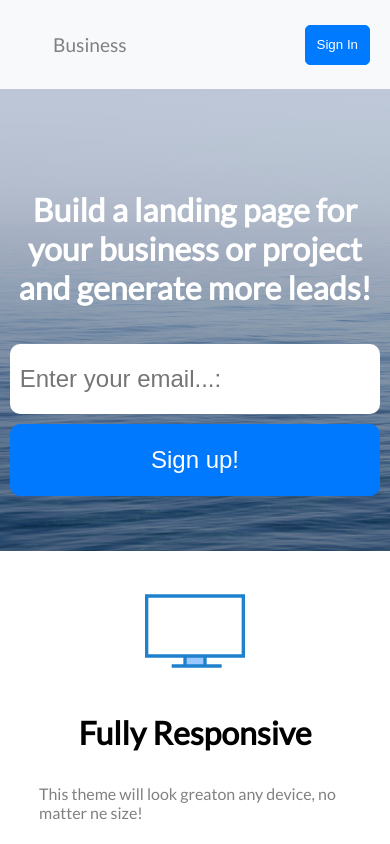
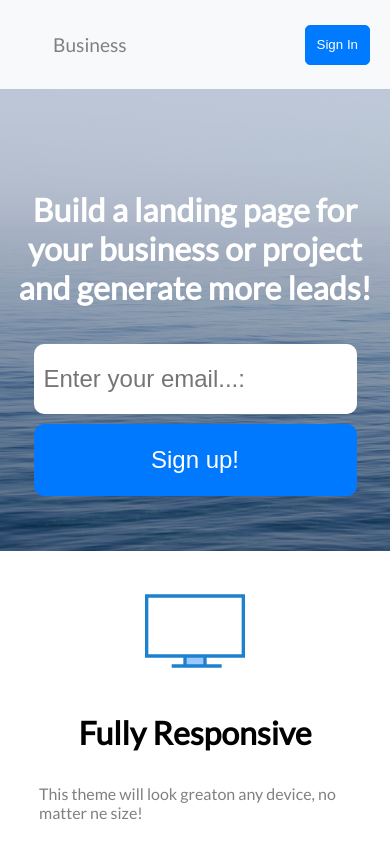
Before and after one commit to lemuras/svetaine20, a website: page naujas.html in a window 390 px wide. Shown: the top 844 px of the page. Drawn offline with Linux system fonts and the light colour scheme.

Commit message:
paturbintas mobile

```diff
--- a/style.css
+++ b/style.css
@@ -40,6 +40,11 @@ form {
   -ms-flex-pack: center;
   -ms-flex-line-pack: center;
   align-content: center;
+  top: 0;
+  bottom: 0;
+  right: 0;
+  left: 0;
+  margin: 0 auto;
   margin-bottom: 50px; }
 
 input, .vanduo button {
```
Also changed, not shown: index.html (+6 -3 lines).
